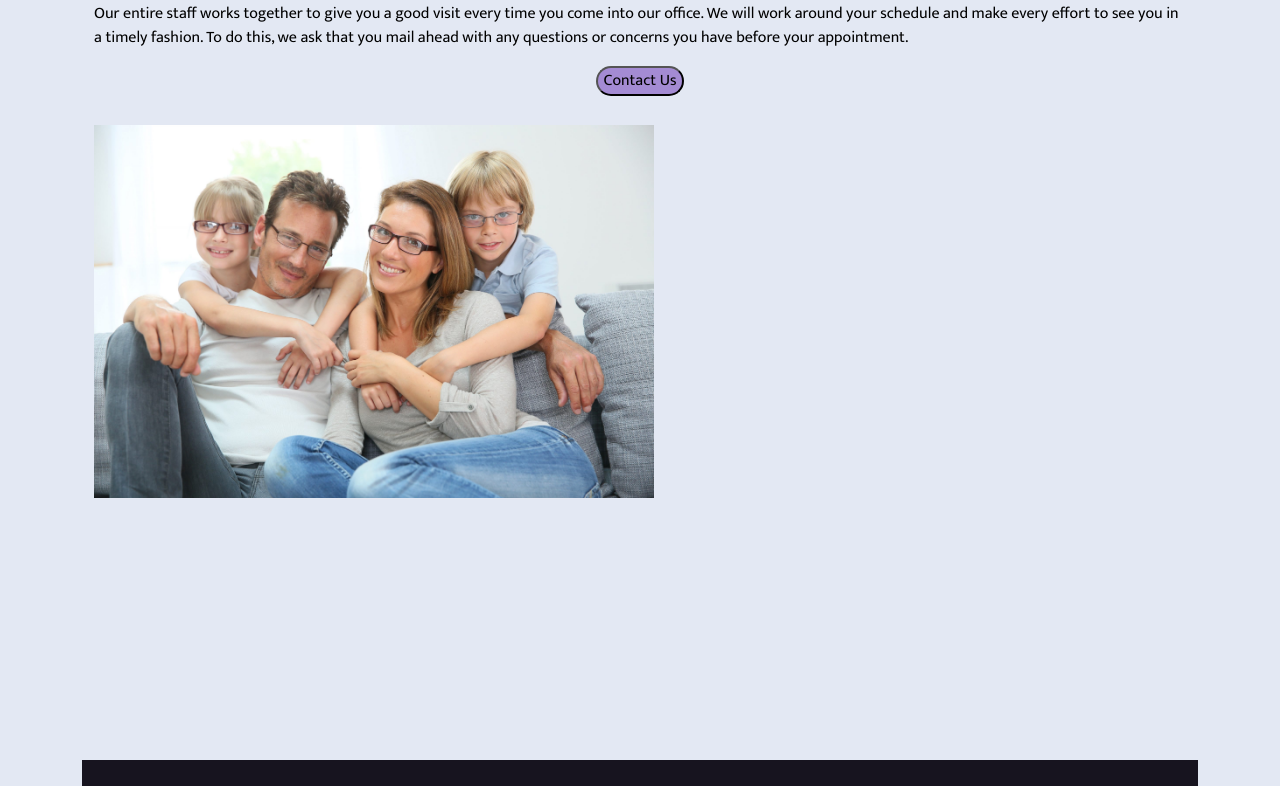
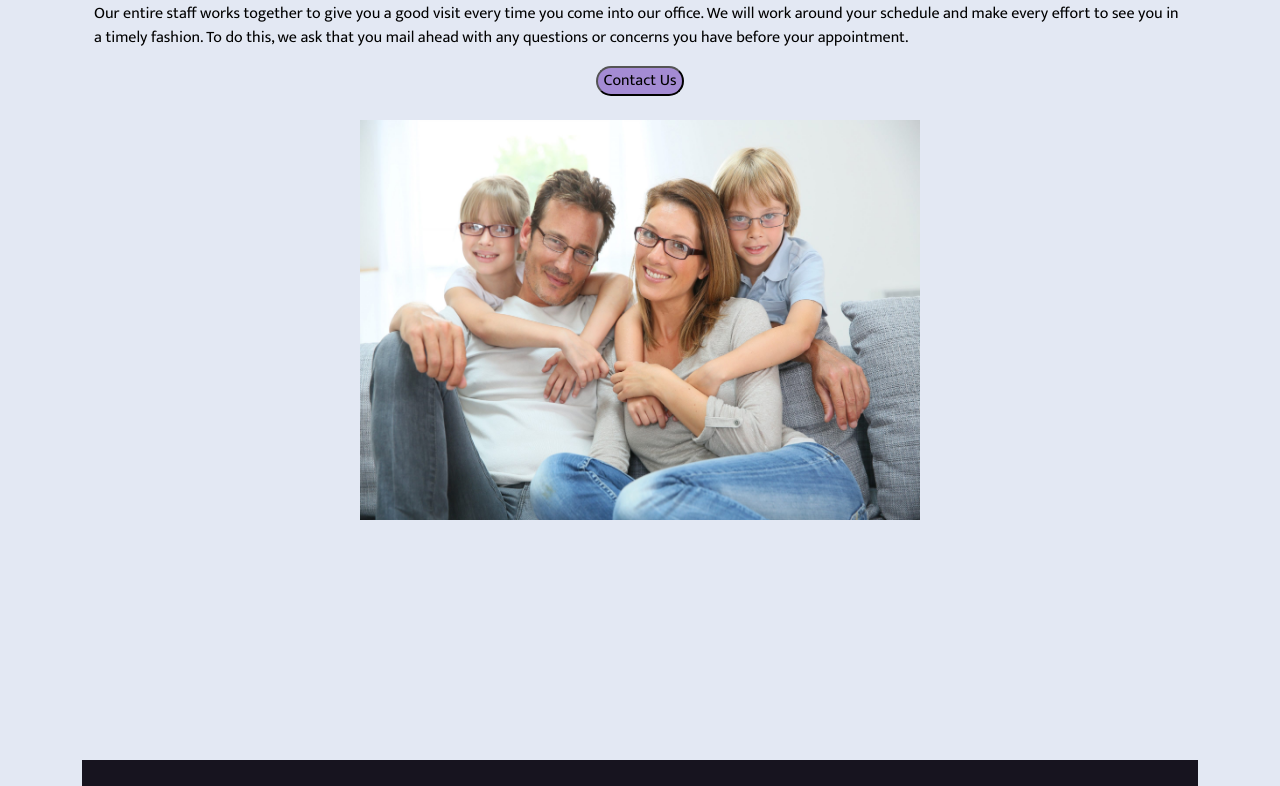
Before and after one commit to pilot-satyam/MedicalProject, a React (Create React App) app in the folder MedicalProjects/frontend/: page / in a window 1280 px wide. Shown: the part 1107-1893 px from the top of the page. Built offline with nearby package versions, Linux system fonts and the light colour scheme.

Commit message:
Header is dyanamic

```diff
--- a/MedicalProjects/frontend/src/Components/Content.js
+++ b/MedicalProjects/frontend/src/Components/Content.js
@@ -42,15 +42,16 @@ const Content = ({ myData }) => {
             <br/>
           </div>
           {/* our homepage image  hero-section-image*/}
-          <div className="hero-section-image" style={{width:"560px",height:"400px"}} >
-            <figure >
+          <div className="hero-section-image imageCenter">
+
               <img
                 src="AboutUsImage.jpg"
                 alt="hero-section-photo"
-                className="img-style"
+                className="img-style centerIt"
+
 
               />
-            </figure>
+
           </div>
         </div>
       </div>
--- a/MedicalProjects/frontend/src/Components/CustomNavbar.jsx
+++ b/MedicalProjects/frontend/src/Components/CustomNavbar.jsx
@@ -7,12 +7,13 @@ import "../Style/Global.css";
 
 const CustomNavbar =()=> {
   return (
-    <Navbar bg="secondary" expand ="lg" variant="light" style={{width:"auto", height:"13%", justifyContent: "space-around"}} fixed="top" >
+    <Navbar bg="secondary" navbar-expand-sm variant="light" style={{width:"auto", height:"13%", justifyContent: "space-around"}} fixed="top" >
       <Container>
         <img src ="favicon-32x32.png" alt="Image of eye for the navBar" className='rounded-circle'/>
         <Navbar.Brand href="#">I-myEYE</Navbar.Brand>
-        <Navbar.Toggle aria-controls="basic-navbar-nav" />
-        <Navbar.Collapse id="basic-navbar-nav">
+        <Navbar.Toggle aria-controls="responsive-navbar-nav" />
+        {/* basic-navbar-nav */}
+        <Navbar.Collapse id="responsive-navbar-nav">
           <Nav className="me-auto space">
             <NavLink to="/" style={{textDecoration: 'none'}}> Home &nbsp;&nbsp;&nbsp;</NavLink>
             {/* <Nav className='me-auto'> */}
--- a/MedicalProjects/frontend/src/Style/Global.css
+++ b/MedicalProjects/frontend/src/Style/Global.css
@@ -39,8 +39,11 @@
 }
 
 .img-style {
-  width: 100%;
-  height: auto;
+  /* width: 100%;
+  height: auto; */
+  width: 560px;
+  height: 400px;
+  margin-left: 500px;
 }
 
 
@@ -119,3 +122,9 @@
   .nav {
     display: inline-block;
   }
+
+  .imageCenter{
+    display: grid;
+    place-items: center;
+    margin-right: 500px;
+  }
```
